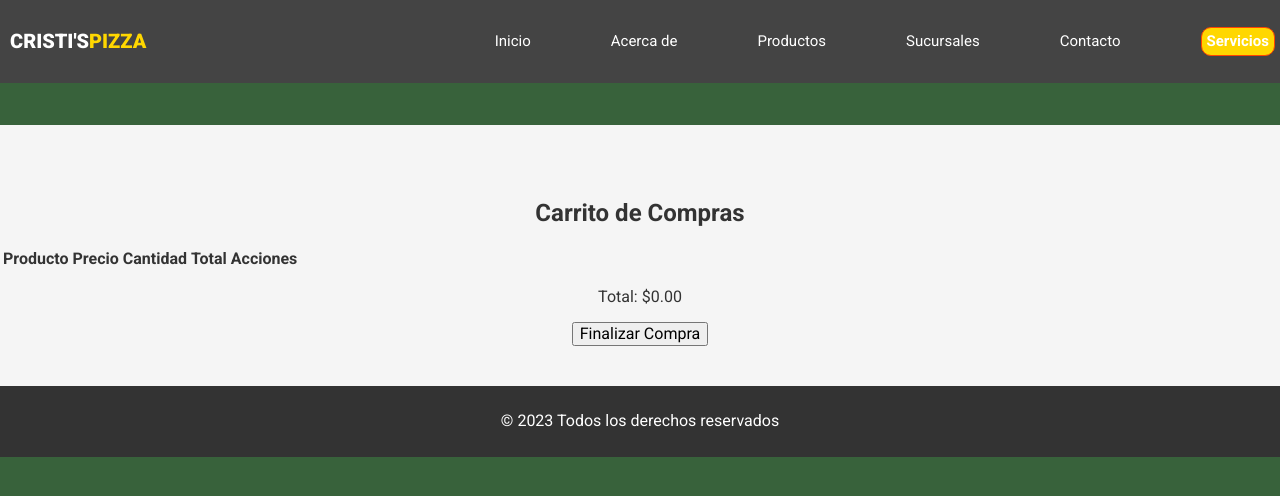
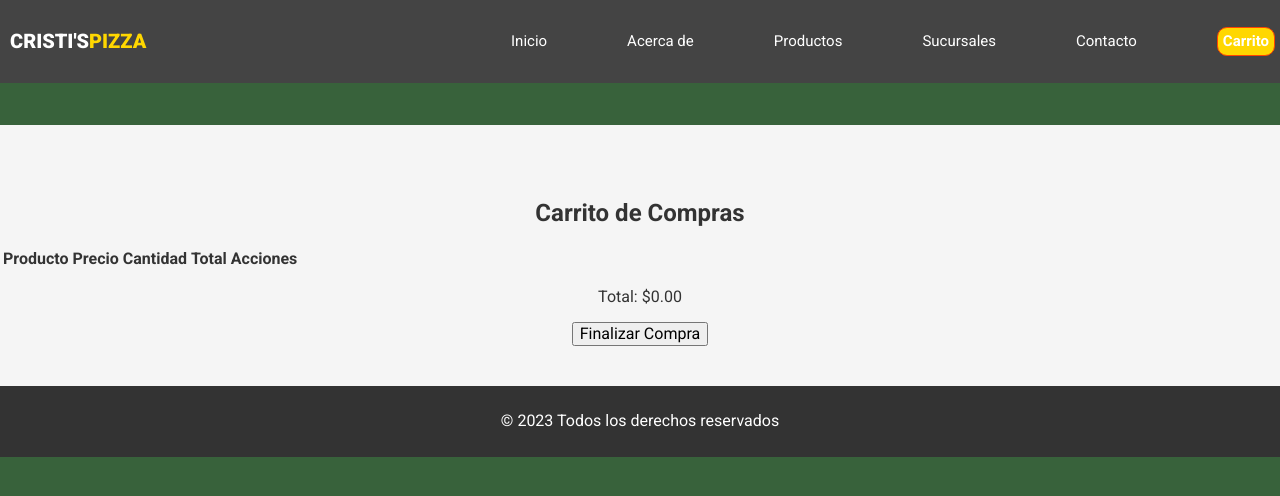
Before and after one commit to crisalissc14/PRACTICAHTML2, a website: page Secciones/carrito.html in a window 1280 px wide. Drawn offline with nearby package versions, Linux system fonts and the light colour scheme; files that its build step writes are made by us from their sources; files whose address does not match are found by name.

Commit message:
configure changes

```diff
--- a/Secciones/carrito.html
+++ b/Secciones/carrito.html
@@ -43,8 +43,8 @@
                         <li><a href="/productos">Productos</a></li>
                         <li><a href="/Sucursales.html">Sucursales</a></li>
                         <li><a href="/Contacto.html">Contacto</a></li>
-                        <li><a href="/Servicios.html">Servicios</a></li>
-                    </ul>
+                        <li><a href="/carrito.html">Carrito</a></li> <!-- Cambiado de Servicios a Carrito -->
+
                 </nav>
             </div>
             <br>
```
Also changed, not shown: Secciones/Productos.html (+1 -2 lines).
